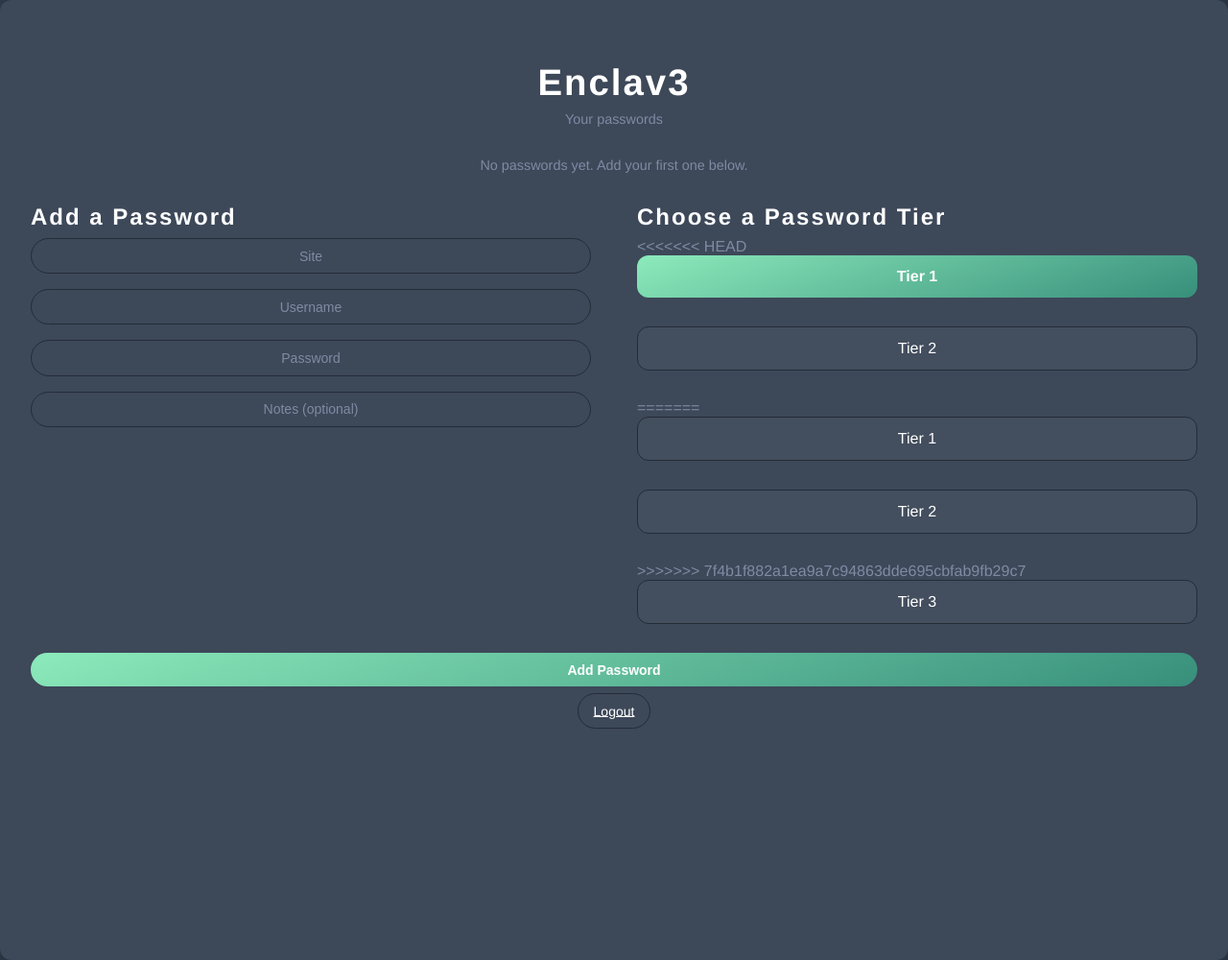
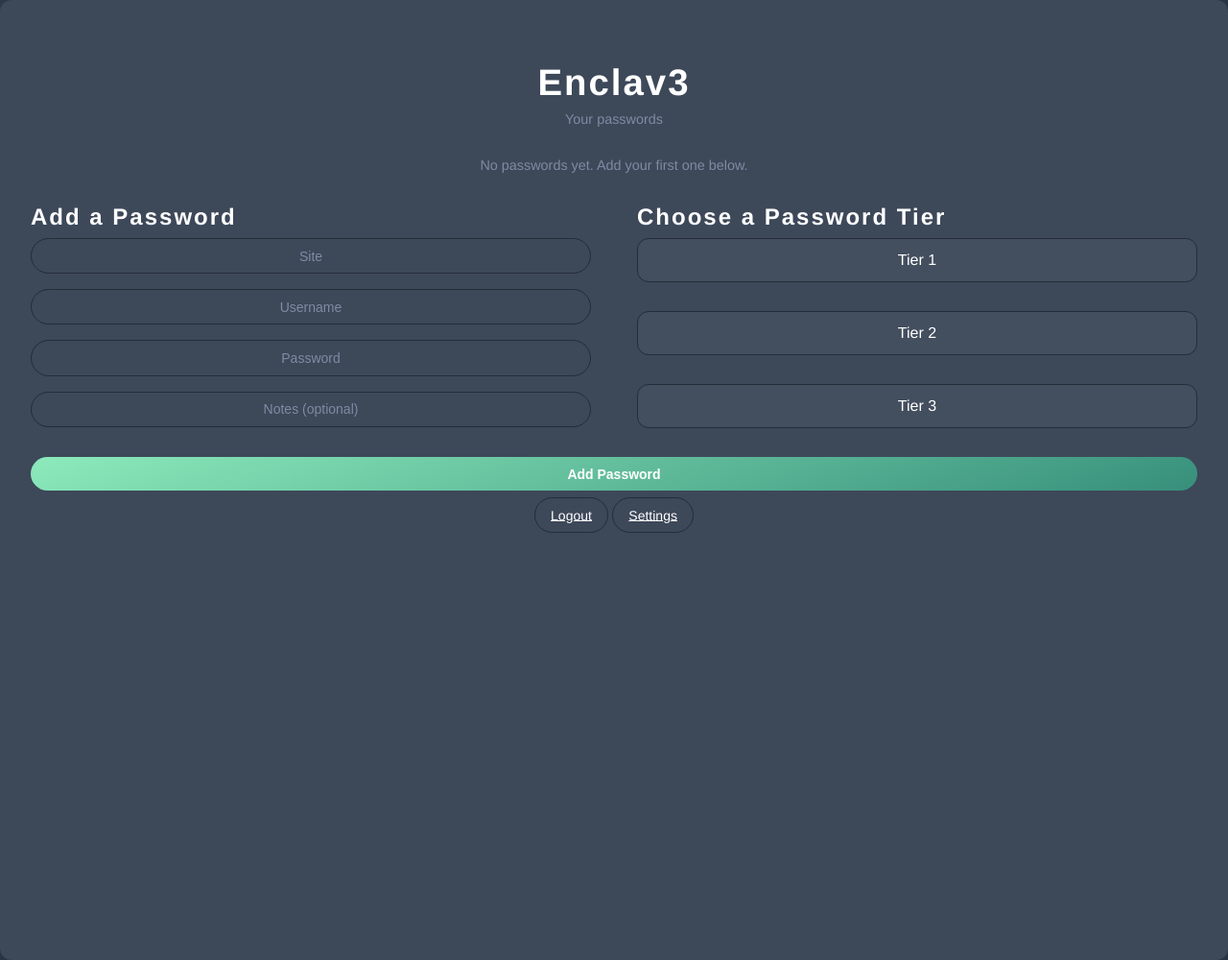
Before and after one commit to mokkjack/EECS592-Group34, a Flask app: template templates/main.html in a window 1280 px wide. Shown: the whole page at 96% size. Run offline with Flask 2, Linux system fonts and the light colour scheme; the template is opened without the code that fills it, so the values that code supplies are empty; parts of the project's set-up code (start-up, migrations or seed data) failed here and were passed over.

Commit message:
Adding Settings tab
I added settings.html, settings.css as that was last thing needed to complete sprint 1

```diff
--- a/app.py
+++ b/app.py
@@ -118,19 +118,11 @@ def logout(): #Logout handler
     session.pop("master_password", None)
     return redirect(url_for("login"))
 
-
-def _run_flask_server() -> None: #Create a function to run the Flask server
-    server = make_server("127.0.0.1", 5000, app)
-    server.serve_forever()
-
-
-def _run_desktop() -> None: #Create a function to run the desktop application using pywebview
-    flask_thread = threading.Thread(target=_run_flask_server, daemon=True)
-    flask_thread.start()
-    time.sleep(0.5)
-    webview.create_window("Enclav3", "http://127.0.0.1:5000", width=1100, height=700)
-    webview.start()
-
+@app.route("/settings")
+def settings():
+    if "master_password" not in session:
+        return redirect(url_for("login"))
+    return render_template("settings.html")
 
 if __name__ == "__main__":
     _run_desktop()
--- a/static/main.css
+++ b/static/main.css
@@ -104,7 +104,7 @@ html, body {
 .form_right {
   flex: 1;
 }
-.logout {
+.logout, .settings {
   width: 100%;
   padding: 0.6rem 1rem;
   border-radius: 999px;
@@ -119,6 +119,11 @@ html, body {
 .logout:hover {
   opacity: 0.9;
 }
+
+.settings:hover {
+  opacity: 0.9;
+}
+
 /* password cards */
 .password_cards {
   display: flex;
--- a/templates/main.html
+++ b/templates/main.html
@@ -1,6 +1,6 @@
 <!--
 Name: main.html
-Authors: Jack Morice, Nick Greico, Alex Carrillo, Gunther Luechtefield
+Authors: Jack Morice, Nick Grieco, Alex Carrillo, Gunther Luechtefield
 Description: This file contains the HTML template for the main page of the Enclav3 application.
 It defines the structure and layout of the page, including the display of password entries and the form for adding new entries.
 The template uses Jinja2 syntax to dynamically render password entries from the database and to display flash messages for user feedback.
@@ -32,16 +32,7 @@ Outputs: Rendered HTML page displaying password entries and a form for adding ne
                                 <div class="password_card">
                                     <div class="card_header">
                                         <h3>{{ entry.site }}</h3>
-<<<<<<< HEAD
-                                        <div class="card_actions">
-                                            <span class="card_date">{{ entry.created_at }}</span>
-                                            <form class="delete_form" method="POST" action="{{ url_for('delete_entry', entry_id=entry.id) }}">
-                                                <button type="submit" class="delete_button" title="Delete" onclick="return confirm('Delete this entry?')">🗑️</button>
-                                            </form>
-                                        </div>
-=======
                                         <span class="card_date">{{ entry.created_at }}</span>
->>>>>>> 7f4b1f882a1ea9a7c94863dde695cbfab9fb29c7
                                     </div>
 
                                     <div class="card_body">
@@ -92,17 +83,6 @@ Outputs: Rendered HTML page displaying password entries and a form for adding ne
                         <div class="title">Choose a Password Tier</div>
 
                         <div class="radio_option">
-<<<<<<< HEAD
-                            <input type="radio" id="tier1" name="option" value="low" checked>
-                            <label for ="tier1">Tier 1</label>
-                        </div>
-                        <div class="radio_option">
-                            <input type="radio" id="tier2" name="option" value="medium">
-                            <label for ="tier2">Tier 2</label>
-                        </div>
-                        <div class="radio_option">
-                            <input type="radio" id="tier3" name="option" value="high">
-=======
                             <input type="radio" id="tier1" name="option" value=1>
                             <label for ="tier1">Tier 1</label>
                         </div>
@@ -112,7 +92,6 @@ Outputs: Rendered HTML page displaying password entries and a form for adding ne
                         </div>
                         <div class="radio_option">
                             <input type="radio" id="tier3" name="option" value=3>
->>>>>>> 7f4b1f882a1ea9a7c94863dde695cbfab9fb29c7
                             <label for ="tier3">Tier 3</label>
                         </div>
                     </div>
@@ -123,6 +102,7 @@ Outputs: Rendered HTML page displaying password entries and a form for adding ne
             </form>
 
             <a href="/logout" class="logout">Logout</a>
+            <a href="/settings" class="settings">Settings</a>
         </div>
     </div>
 
```
Also changed, not shown: static/settings.css (added, +36 -0 lines), templates/settings.html (added, +8 -0 lines), Enclav3/data.db (added), passwords.db (added).
